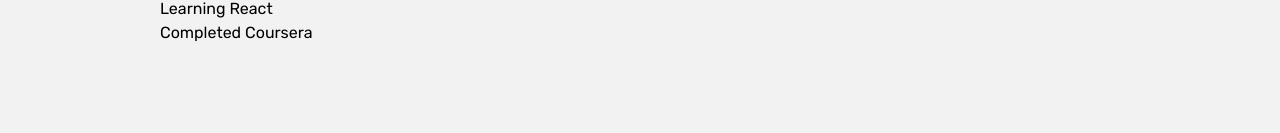
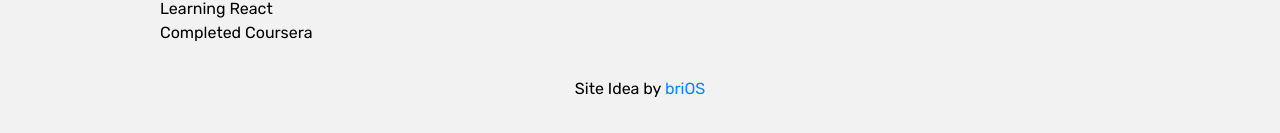
Before and after one commit to imytdotio/imytdotio, a React (Create React App) app: page / in a window 1280 px wide. Shown: the part 779-912 px from the top of the page. Before the commit the page ends 888 px from the top, so only its background shows below. Built offline with nearby package versions, Linux system fonts and the light colour scheme.

Commit message:
site inspiration

```diff
--- a/src/App.js
+++ b/src/App.js
@@ -41,6 +41,14 @@
           </Route>
         </Switch>
       </BrowserRouter>
+      <footer>
+        <p>
+          Site Idea by{" "}
+          <a href="https://brianlovin.com/" target="_blank">
+            briOS
+          </a>
+        </p>
+      </footer>
     </div>
   );
 }
```
